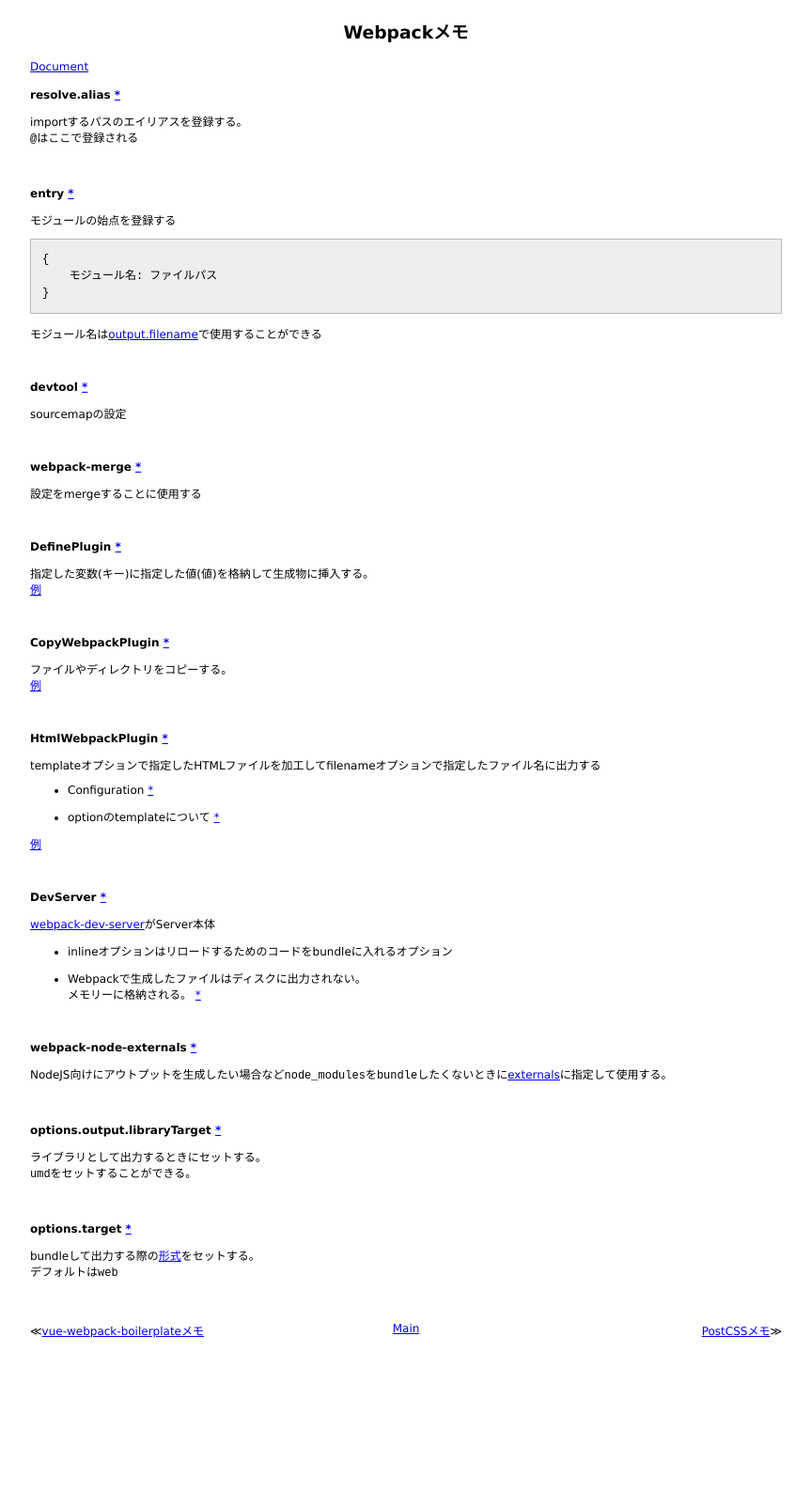
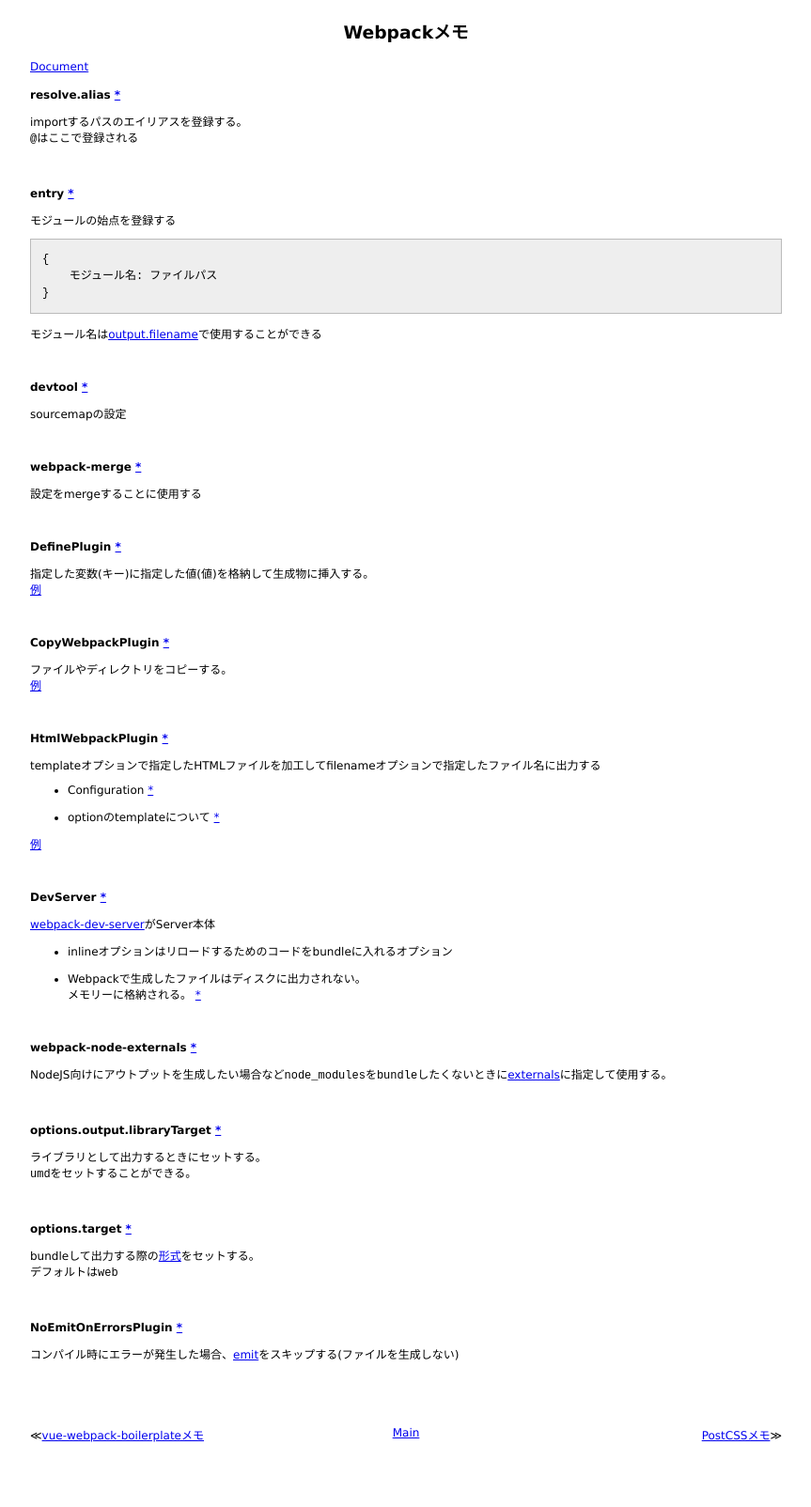
Before and after one commit to 38elements/38elements.github.com, a Jekyll site: the page built from _posts/2017-12-01-webpack.md, in a window 1280 px wide. Shown: the whole page at 94% size, without its empty margins (208-1071 px from the left). Built offline with Jekyll 4.4.1, drawn with Linux system fonts in a browser that asks for light colours; before the commit the page ends 1493 px from its top, so only the background shows below that.

Commit message:
Update 2017-12-01-webpack.md

```diff
--- a/_posts/2017-12-01-webpack.md
+++ b/_posts/2017-12-01-webpack.md
@@ -92,3 +92,11 @@ NodeJS向けにアウトプットを生成したい場合など`node_modules`を
 
 bundleして出力する際の[形式](https://webpack.js.org/configuration/target/#string)をセットする。
 デフォルトは`web`
+
+<br>
+
+#### NoEmitOnErrorsPlugin [\*](https://webpack.js.org/plugins/no-emit-on-errors-plugin/)
+
+コンパイル時にエラーが発生した場合、[emit](https://webpack.js.org/concepts/#output)をスキップする(ファイルを生成しない)
+
+<br>
```
